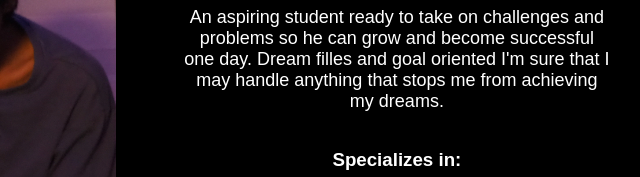
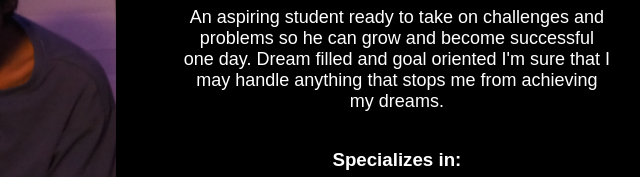
Before and after one commit to AdiLangs/Portfolio, a plain HTML site: page index.html in a window 1280 px wide. Shown: the part 622-799 px from the top of the page, 530-1170 px from the left. Drawn offline with Linux system fonts and the light colour scheme.

Commit message:
Update index.html

```diff
--- a/index.html
+++ b/index.html
@@ -117,7 +117,7 @@
                 <br>
                 <h1><font face="Lato"><b>Hello everyone I'm Jeremy Cacho, currently a second-year 		Information Technology Student at Pamantasan ng Lungsod ng Valenzuela.</b></font></h1>
 
-            <p><justify>An aspiring student ready to take on challenges and problems so he can grow and become successful one day. Dream filles and goal oriented I'm sure that I may handle anything that stops me from achieving my dreams.</justify></p>
+            <p><justify>An aspiring student ready to take on challenges and problems so he can grow and become successful one day. Dream filled and goal oriented I'm sure that I may handle anything that stops me from achieving my dreams.</justify></p>
             <br>
             <h3>
             Specializes in:
```
